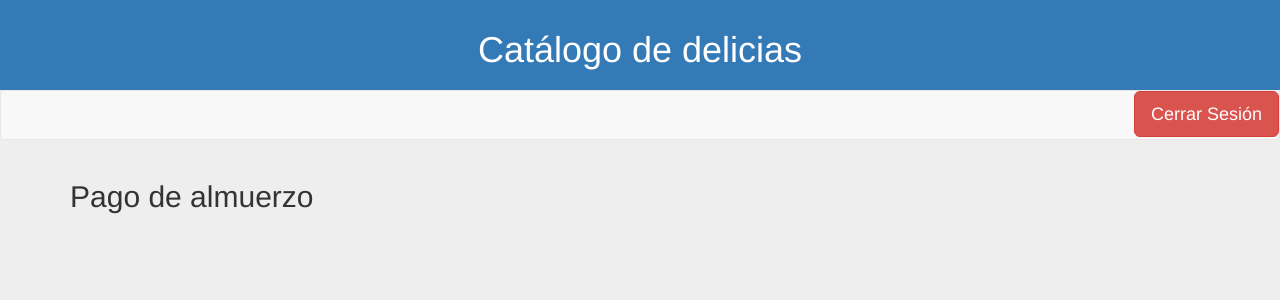
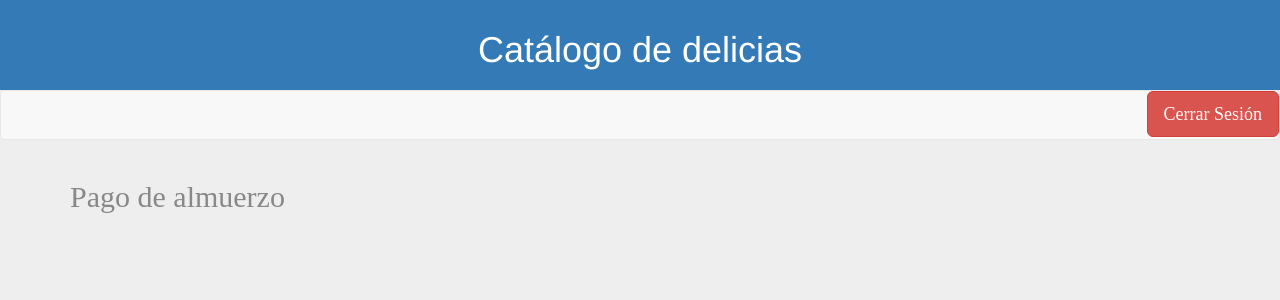
Before and after one commit to mangelsr/DS2017-G1, a Django app: template Catalogo_de_Delicias/catalogoapp/templates/payLunch.html in a window 1280 px wide. Shown: the top 300 px of the page. Run offline with Django 3.2, Linux system fonts and the light colour scheme; the template is opened without the code that fills it: most values are stand-ins (such as "Sample title", 1, 10 or a date in 2020); some libraries are stand-ins or nearby versions.

Commit message:
[UPD] Editado texto y estilo del template paylunch

```diff
--- a/Catalogo_de_Delicias/catalogoapp/templates/payLunch.html
+++ b/Catalogo_de_Delicias/catalogoapp/templates/payLunch.html
@@ -1,4 +1,20 @@
 {% extends 'home.html' %}
+
+{% block extra_css %}
+  h2 {
+    font-family: {{ restaurant.style.font }} ;
+    color: {{ restaurant.style.color }} ;
+  }
+
+  h3 {
+    font-family: {{ restaurant.style.font }} ;
+    color: {{ restaurant.style.color }} ;
+  }
+
+  a {
+    font-family: {{ restaurant.style.font }} ;
+  }
+{% endblock extra_css %}
 
 {% block content2 %}
 
--- a/Catalogo_de_Delicias/catalogoapp/templates/selectLunch.html
+++ b/Catalogo_de_Delicias/catalogoapp/templates/selectLunch.html
@@ -48,7 +48,7 @@
   </div>
 
   <h3>
-    Menus de almuerzos ejecutivos
+    Almuerzos ejecutivos
   </h3>
 
   <div class="panel panel-default">
```
